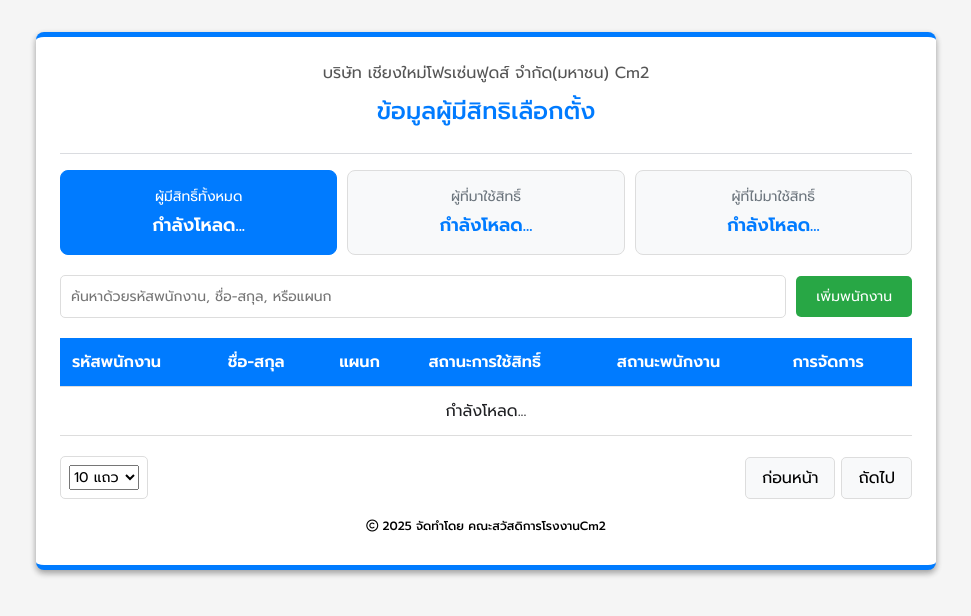
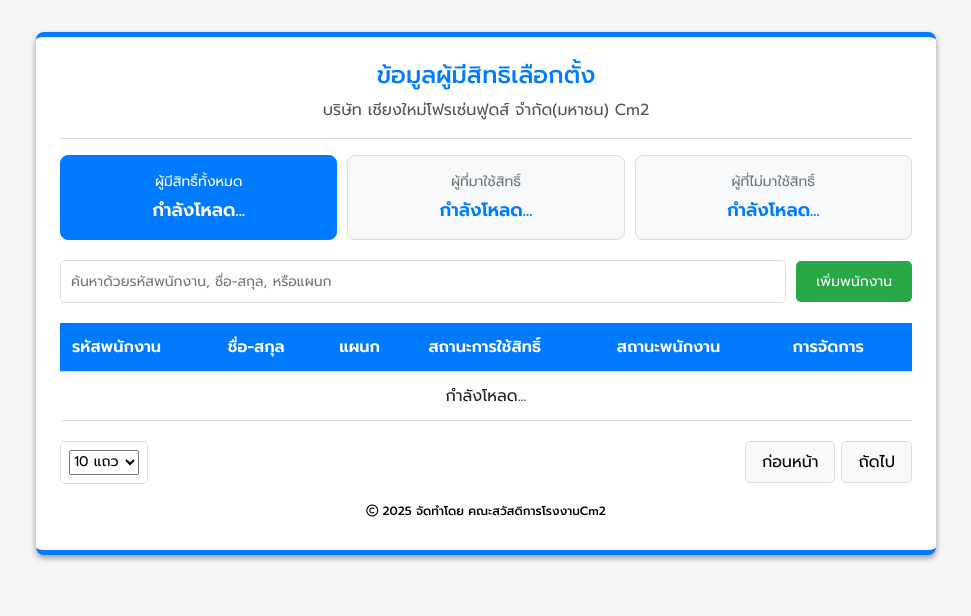
Before and after one commit to pakpum1984/Vote2025, a plain HTML site: page voters.html in a window 1280 px wide. Shown: the whole page, without its empty margins (154-1125 px from the left). Drawn offline with nearby package versions, Linux system fonts and the light colour scheme; some packages are replaced by stand-ins of ours; no server answers; a script that the page names is missing.

Commit message:
Update voters.html

```diff
--- a/voters.html
+++ b/voters.html
@@ -366,10 +366,11 @@
         </nav>
         <div class="voters-header">
             <center>
+                <h4 style="color: var(--primary-color);">ข้อมูลผู้มีสิทธิเลือกตั้ง</h4>
                 <div class="voters-description">
                     บริษัท เชียงใหม่โฟรเซ่นฟูดส์ จำกัด(มหาชน) Cm2
                 </div>
-                <div class="voters-title">ข้อมูลผู้มีสิทธิเลือกตั้ง</div>
+<!--                 <div class="voters-title">ข้อมูลผู้มีสิทธิเลือกตั้ง</div> -->
             </center>
         </div>
         <div class="summary-card">
```
